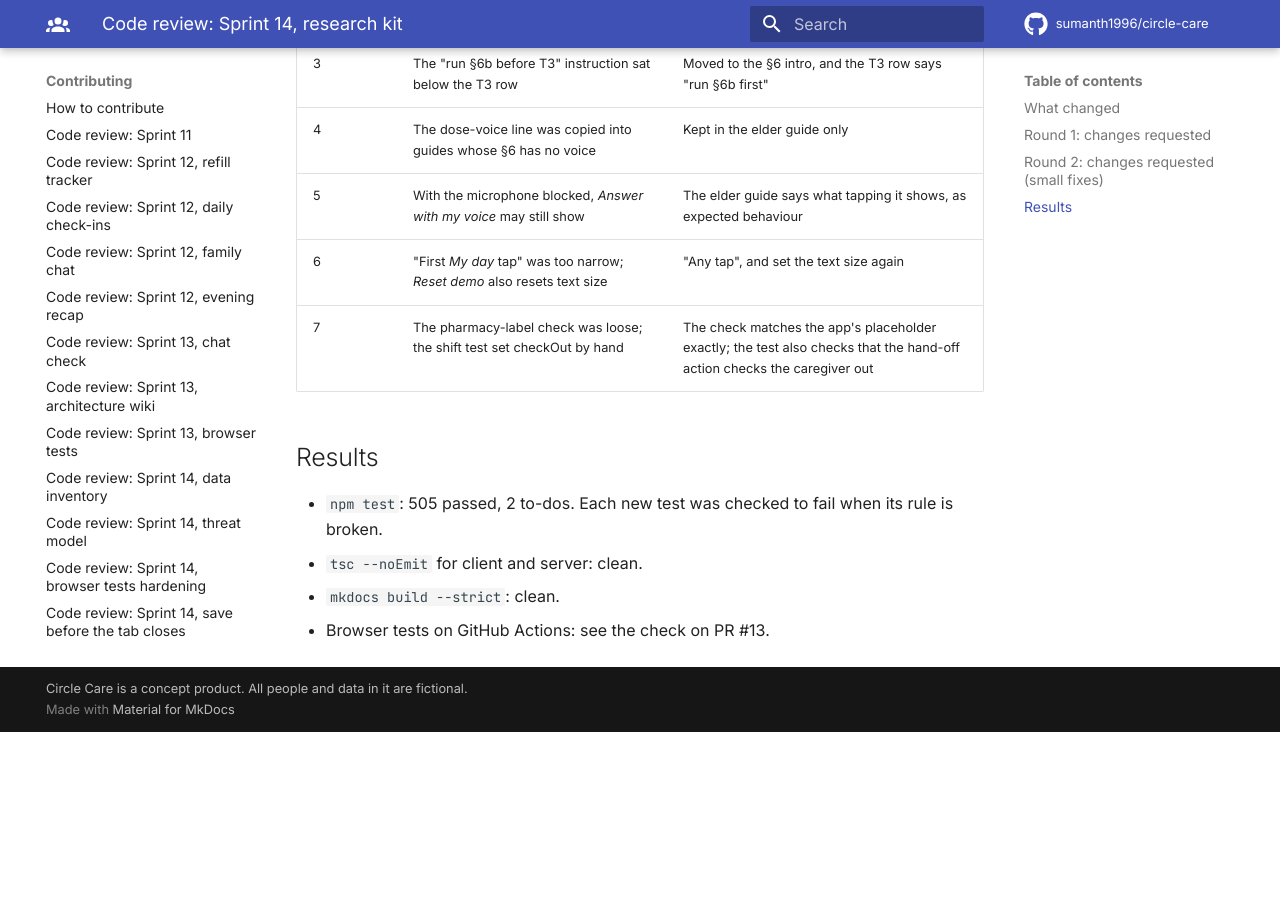
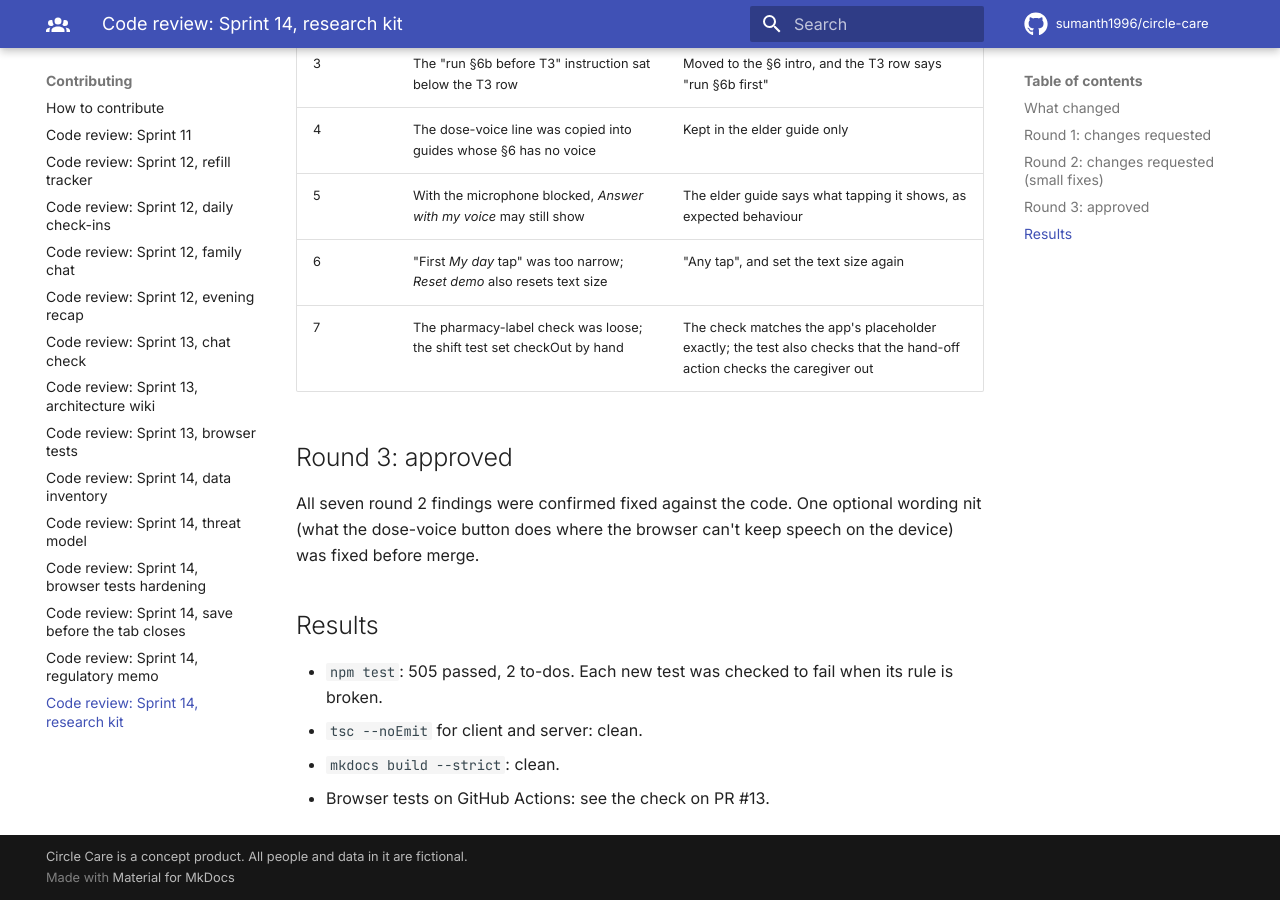
Before and after one commit to sumanth1996/circle-care, an MkDocs documentation site: the page built from docs/reviews/2026-11-15-sprint-14-research-kit.md, in a window 1280 px wide and 900 px high, scrolled down 3006 px. Built offline with MkDocs 1.6.1 and Material for MkDocs 9.7.7, drawn with Linux system fonts in a browser that asks for light colours; comment, search, counter and statistics services are not loaded; before the commit the page ends 3738 px from its top, so only the background shows below that; some of the changed text lies outside the part shown.

Commit message:
Record the research kit's approval and fix the dose-voice wording (CC-197)
Co-Authored-By: Claude Opus 5.5 <noreply@anthropic.com>

```diff
--- a/docs/reviews/2026-11-15-sprint-14-research-kit.md
+++ b/docs/reviews/2026-11-15-sprint-14-research-kit.md
@@ -7,7 +7,7 @@
 | Developer · Tester · Build & Deploy | Dev Agent · QA Agent · Release Agent |
 | Product Owner | Sumanth (PO), go to start CC-197 given 2026-11-15 |
 | Date | 2026-11-15 |
-| Final verdict | Round 1 and 2: changes requested · Round 3 pending |
+| Final verdict | **APPROVED** (round 3) |
 
 ## What changed
 
@@ -55,6 +55,10 @@ All four round 1 Musts were confirmed fixed against the code and the seed.
 | 6 | "First *My day* tap" was too narrow; *Reset demo* also resets text size | "Any tap", and set the text size again |
 | 7 | The pharmacy-label check was loose; the shift test set checkOut by hand | The check matches the app's placeholder exactly; the test also checks that the hand-off action checks the caregiver out |
 
+## Round 3: approved
+
+All seven round 2 findings were confirmed fixed against the code. One optional wording nit (what the dose-voice button does where the browser can't keep speech on the device) was fixed before merge.
+
 ## Results
 
 - `npm test`: 505 passed, 2 to-dos. Each new test was checked to fail when its rule is broken.
```
Also changed, not shown: docs/research/02-interview-guide-elders.md (+1 -1 lines).
